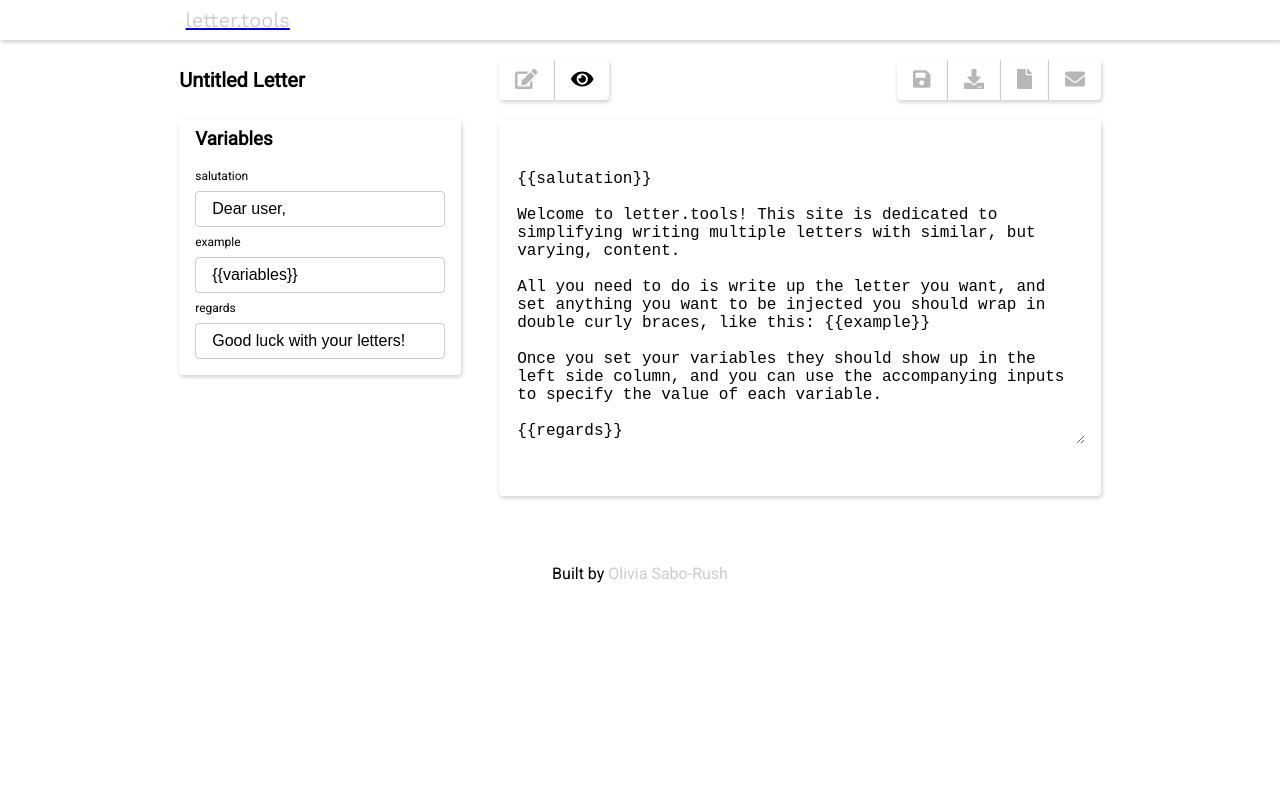
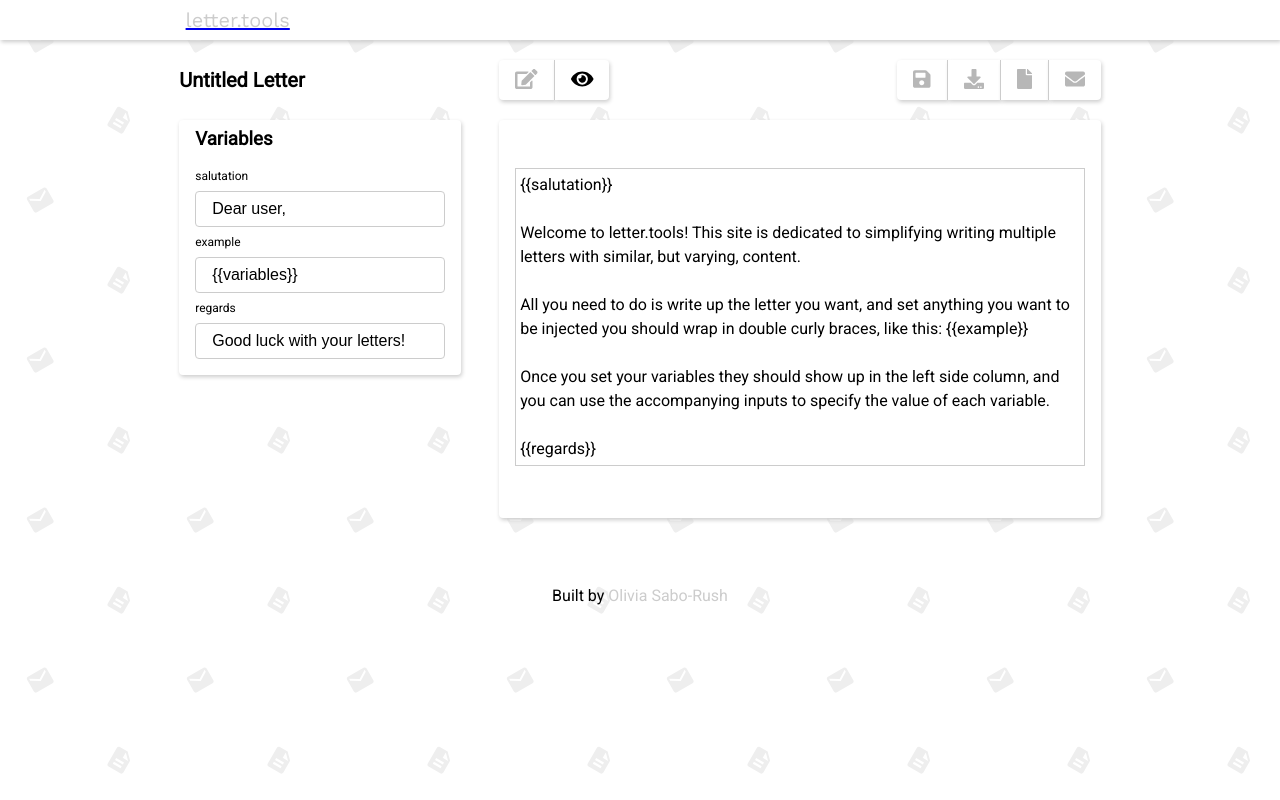
Before and after one commit to livrush/letter.tools, a React (Create React App) app: page /create in a window 1280 px wide. Built offline with nearby package versions, Linux system fonts and the light colour scheme.

Commit message:
update style to make letter text uniform

```diff
--- a/src/css/style.css
+++ b/src/css/style.css
@@ -1,3 +1,4 @@
+@import url("https://fonts.googleapis.com/css?family=Roboto|Work+Sans&display=swap");
 @import url("https://fonts.googleapis.com/css?family=Roboto|Work+Sans&display=swap");
 .basic-box, .button, .home-letter-link, .home-letter, .variables-container, .input, .letter-container {
   border: 0;
@@ -366,14 +367,16 @@
   box-sizing: border-box; }
 
 html {
-  font-family: 'Roboto', sans-serif;
-  font-size: 16px; }
+  font-family: "Roboto", sans-serif;
+  font-size: 16px;
+  background-image: url("/img/bg.svg");
+  background-size: 10rem; }
 
 body {
   margin: 0; }
 
 .logo {
-  font-family: 'Work Sans', sans-serif; }
+  font-family: "Work Sans", sans-serif; }
   .logo.title {
     font-size: 1.25rem; }
 
@@ -424,8 +427,19 @@
 .letter-container {
   padding: 3rem 1rem; }
 
+.letter-text {
+  border: 1px solid white;
+  padding: 4px;
+  line-height: 1.5rem; }
+  .letter-text p {
+    margin-top: 0; }
+
 .letter-textarea {
-  border: 0;
+  line-height: 1.5rem;
+  padding: 4px;
+  border: 1px solid #CCC;
+  font-size: 1rem;
+  height: 100%;
+  resize: none;
   width: 100%;
-  height: 100%;
-  font-size: 1rem; }
+  font-family: "Roboto", sans-serif; }
--- a/src/sass/_helpers.scss
+++ b/src/sass/_helpers.scss
@@ -1,3 +1,8 @@
+@import url('https://fonts.googleapis.com/css?family=Roboto|Work+Sans&display=swap');
+
+$page-font: 'Roboto', sans-serif;;
+$title-font: 'Work Sans', sans-serif;;
+
 .basic-box {
   border: 0;
   border-radius: 0.25rem;
--- a/src/sass/home.scss
+++ b/src/sass/home.scss
@@ -29,7 +29,6 @@
   display: flex;
   flex-direction: column;
   position: absolute;
-  // bottom: 80%;
   margin: 0;
   right: 51%;
   text-align: right;
--- a/src/sass/style.scss
+++ b/src/sass/style.scss
@@ -3,7 +3,6 @@
 @import "_animations";
 @import "header-footer";
 @import "simple-grid.scss";
-@import url('https://fonts.googleapis.com/css?family=Roboto|Work+Sans&display=swap');
 @import "home";
 
 * {
@@ -11,8 +10,10 @@
 }
 
 html {
-  font-family: 'Roboto', sans-serif;
+  font-family: $page-font;
   font-size: 16px;
+  background-image: url('/img/bg.svg');
+  background-size: 10rem;
 }
 
 body {
@@ -20,7 +21,7 @@
 }
 
 .logo {
-  font-family: 'Work Sans', sans-serif;
+  font-family: $title-font;
   &.title {
     font-size: 1.25rem;
   }
@@ -94,10 +95,21 @@
   padding: 3rem 1rem;
 }
 
+.letter-text {
+  border: 1px solid white;
+  padding: 4px;
+  line-height: 1.5rem;
+  p { margin-top: 0; }
+}
+
 .letter-textarea {
   @extend .remove-focus-outline;
-  border: 0;
+  line-height: 1.5rem;
+  padding: 4px;
+  border: 1px solid $grey;
+  font-size: 1rem;
+  height: 100%;
+  resize: none;
   width: 100%;
-  height: 100%;
-  font-size: 1rem;
+  font-family: $page-font;
 }
```
Also changed, not shown: public/img/bg.svg (added), src/sass/_animations.scss (line endings or trailing spaces).
